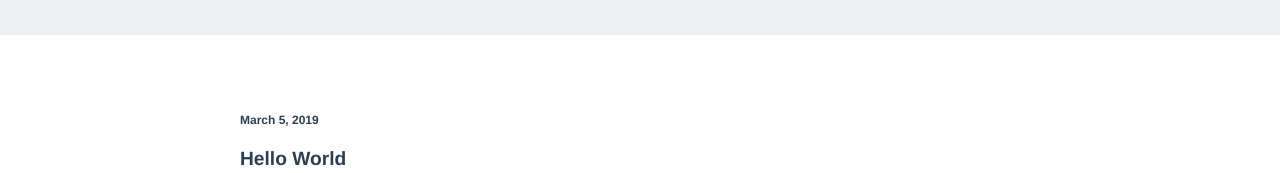
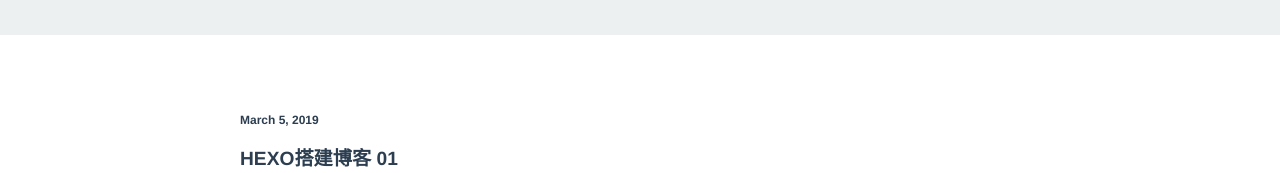
Before and after one commit to Kayleeops/Kayleeops.github.io, a plain HTML site: page index.html in a window 1280 px wide. Shown: the part 627-800 px from the top of the page. Drawn offline with Linux system fonts and the light colour scheme.

Commit message:
Update index.html

```diff
--- a/index.html
+++ b/index.html
@@ -38,7 +38,7 @@
 <ul class="post-list" style="max-width:800px">
 <li>
 <p class="date">March 5, 2019</p>
-<h4 class="title"><a href="/2019/03/05/hello-world/">Hello World</a></h4>
+<h4 class="title"><a href="/2019/03/05/hello-world/">HEXO搭建博客 01</a></h4>
 <div class="excerpt"></div>
 <ul class="meta">
 <li>
```
